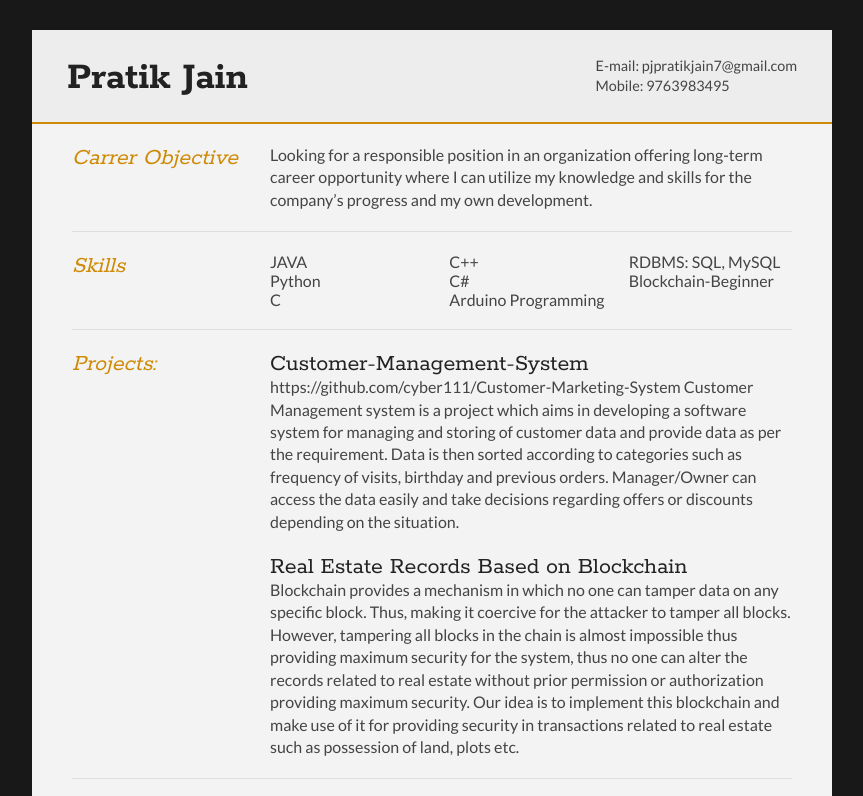
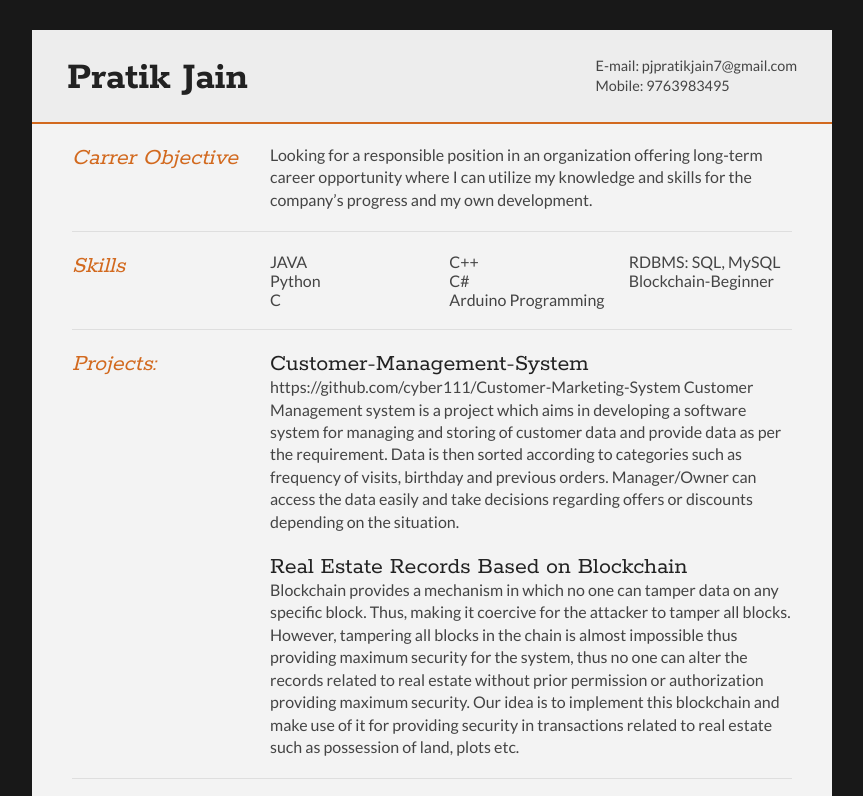
Before and after one commit to cyber111/cyber111.github.io, a plain HTML site: page index.html in a window 1280 px wide. Shown: the top 796 px of the page, without its empty margins (208-1071 px from the left). Drawn offline with Linux system fonts and the light colour scheme.

Commit message:
Update style.css

```diff
--- a/style.css
+++ b/style.css
@@ -31,7 +31,7 @@ p {
 
 .mainDetails {
 	padding: 25px 35px;
-	border-bottom: 2px solid #cf8a05;
+	border-bottom: 2px solid #D2691E;
 	background: #ededed;
 }
 
@@ -95,7 +95,7 @@ p {
 }
 
 #contactDetails ul li a:hover {
-	color: #cf8a05;
+	color: #D2691E;
 }
 
 
@@ -126,7 +126,7 @@ section:last-child {
 	font-family: 'Rokkitt', Helvetica, Arial, sans-serif;
 	font-style: italic;
 	font-size: 1.5em;
-	color: #cf8a05;
+	color: #D2691E;
 }
 
 .sectionContent h2 {
```
